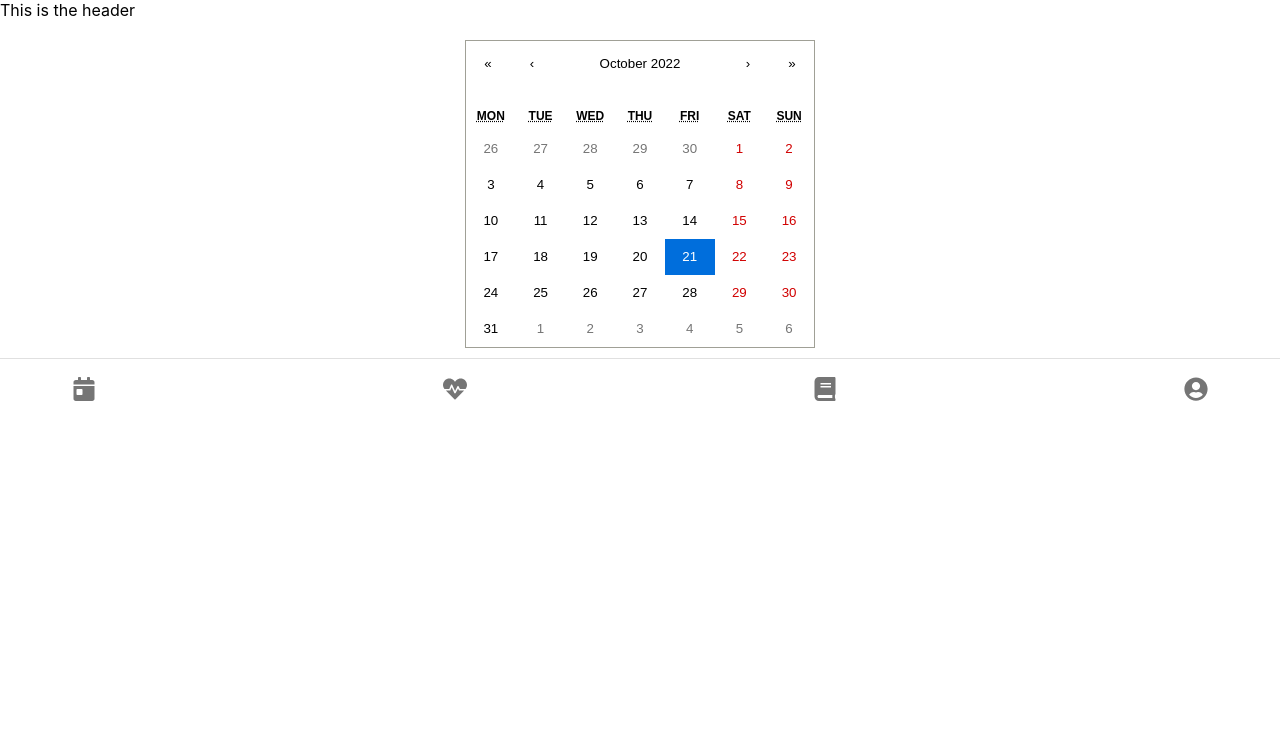
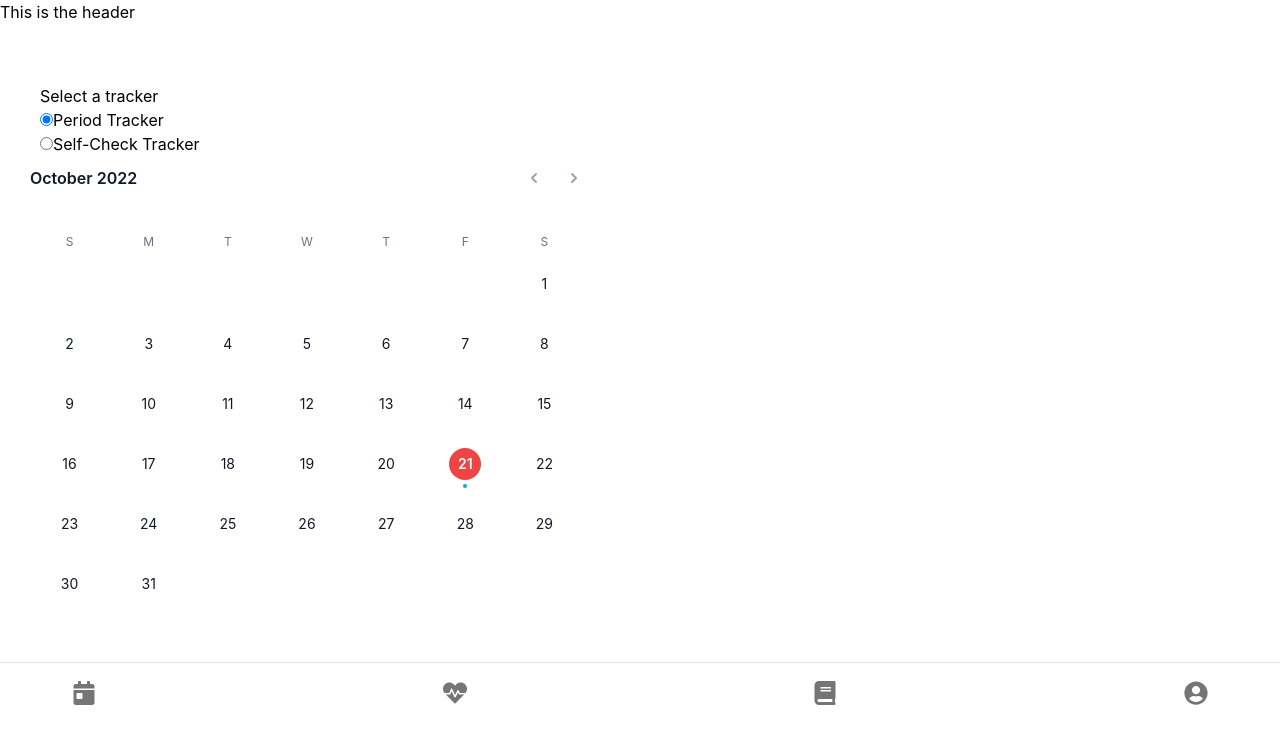
Before and after one commit to gracexkan/pink-hope-breastcheck-tool, a React (Create React App) app in the folder client/: page / in a window 1280 px wide. Shown: the top 744 px of the page. Built offline with nearby package versions, Linux system fonts and the light colour scheme; no server answers; the HTML template or start-up script is replaced by a standard one.

Commit message:
Calendar (#2)
* added basic calendar

* fixed formatting

* clicking on dates gives blue icon

* calendar is completely interactive

* fixed a routing issue

* added form

* finished calendar

```diff
--- /dev/null
+++ b/client/postcss.config.js
@@ -0,0 +1,6 @@
+module.exports = {
+  plugins: {
+    tailwindcss: {},
+    autoprefixer: {},
+  },
+}
--- /dev/null
+++ b/client/src/components/CalForm.jsx
@@ -0,0 +1,52 @@
+import React from "react"
+import CalTracker from './CalTracker';
+
+export default function Form() {
+  const [formData, setFormData] = React.useState(
+      {
+          logger: "period"
+      }
+  )
+  const handleChange = (event) => {
+    const {name, value, type, checked} = event.target
+    setFormData(prevFormData => {
+        return {
+            ...prevFormData,
+            [name]: type === "checkbox" ? checked : value
+        }
+    })
+  }
+
+  return (
+    <div style={{width: "100%", padding: "30px"}}>
+      <form style={{width: "100%", padding: "10px"}}>
+        <fieldset>
+          <legend>Select a tracker</legend>
+
+          <input
+              type="radio"
+              id="period"
+              name="logger"
+              value="period"
+              checked={formData.logger === "period"}
+              onChange={handleChange}
+          />
+          <label htmlFor="period">Period Tracker</label>
+          <br />
+
+          <input
+              type="radio"
+              id="self-check"
+              name="logger"
+              value="self-check"
+              checked={formData.logger === "self-check"}
+              onChange={handleChange}
+          />
+          <label htmlFor="self-check">Self-Check Tracker</label>
+          <br />
+        </fieldset>
+      </form>
+      <CalTracker isPeriodLogs={formData.logger === "period"}/>
+    </div>
+  )
+}
--- a/client/src/components/CalTracker.jsx
+++ b/client/src/components/CalTracker.jsx
@@ -1,15 +1,170 @@
-import React, { useState, useEffect } from 'react';
-import Calendar from 'react-calendar';
+import { ChevronLeftIcon, ChevronRightIcon } from '@heroicons/react/solid'
+import {
+  add,
+  eachDayOfInterval,
+  endOfMonth,
+  format,
+  getDay,
+  isEqual,
+  isSameDay,
+  isSameMonth,
+  isToday,
+  parse,
+  parseISO,
+  startOfToday,
+} from 'date-fns'
+import { useState, useEffect } from 'react'
 
-const CalTracker = () => {
-  const [value, onChange] = useState(new Date());
-  const [list, setList] = useState([]);
+function classNames(...classes) {
+  return classes.filter(Boolean).join(' ')
+}
+
+const CalTracker = ({isPeriodLogs}) => {
+  let today = startOfToday()
+  let [selectedDay, setSelectedDay] = useState(today)
+  let [currentMonth, setCurrentMonth] = useState(format(today, 'MMM-yyyy'))
+  let [periodLogs, setPeriodLogs] = useState([])
+  let [selfCheckLogs, setSelfCheckLogs] = useState([])
+  let firstDayCurrentMonth = parse(currentMonth, 'MMM-yyyy', new Date())
+
+  useEffect(() => {
+    if (isPeriodLogs) {
+      if (periodLogs.filter(e => e.toString() == selectedDay.toString()).length <= 0) {
+        setPeriodLogs(prev => [...prev, selectedDay]);
+      } else {
+        setPeriodLogs(prev => prev.filter(e => e.toString() != selectedDay.toString()));
+      }
+    } else {
+      if (selfCheckLogs.filter(e => e.toString() == selectedDay.toString()).length <= 0) {
+        setSelfCheckLogs(prev => [...prev, selectedDay]);
+      } else {
+        setSelfCheckLogs(prev => prev.filter(e => e.toString() != selectedDay.toString()));
+      }
+    }
+  }, [selectedDay])
+
+  let days = eachDayOfInterval({
+    start: firstDayCurrentMonth,
+    end: endOfMonth(firstDayCurrentMonth),
+  })
+
+  function previousMonth() {
+    let firstDayNextMonth = add(firstDayCurrentMonth, { months: -1 })
+    setCurrentMonth(format(firstDayNextMonth, 'MMM-yyyy'))
+  }
+
+  function nextMonth() {
+    let firstDayNextMonth = add(firstDayCurrentMonth, { months: 1 })
+    setCurrentMonth(format(firstDayNextMonth, 'MMM-yyyy'))
+  }
 
   return (
-    <div>
-      <Calendar onChange={onChange} value={value} />
+    <div className="w-full">
+      <div>
+        <div className="md:grid md:grid-cols-2 md:divide-x md:divide-gray-200">
+          <div className="md:pr-14">
+            <div className="flex items-center">
+              <h2 className="flex-auto font-semibold text-gray-900">
+                {format(firstDayCurrentMonth, 'MMMM yyyy')}
+              </h2>
+              <button
+                type="button"
+                onClick={previousMonth}
+                className="-my-1.5 flex flex-none items-center justify-center p-1.5 text-gray-400 hover:text-gray-500"
+              >
+                <span className="sr-only">Previous month</span>
+                <ChevronLeftIcon className="w-5 h-5" aria-hidden="true" />
+              </button>
+              <button
+                onClick={nextMonth}
+                type="button"
+                className="-my-1.5 -mr-1.5 ml-2 flex flex-none items-center justify-center p-1.5 text-gray-400 hover:text-gray-500"
+              >
+                <span className="sr-only">Next month</span>
+                <ChevronRightIcon className="w-5 h-5" aria-hidden="true" />
+              </button>
+            </div>
+            <div className="grid grid-cols-7 mt-10 text-xs leading-6 text-center text-gray-500">
+              <div>S</div>
+              <div>M</div>
+              <div>T</div>
+              <div>W</div>
+              <div>T</div>
+              <div>F</div>
+              <div>S</div>
+            </div>
+            <div className="grid grid-cols-7 mt-2 text-sm">
+              {days.map((day, dayIdx) => (
+                <div
+                  key={day.toString()}
+                  className={classNames(
+                    dayIdx === 0 && colStartClasses[getDay(day)],
+                    'py-1.5'
+                  )}
+                >
+                  <button
+                    type="button"
+                    onClick={() => setSelectedDay(day)}
+                    className={classNames(
+                      isEqual(day, selectedDay) && 'text-white',
+                      !isEqual(day, selectedDay) &&
+                        isToday(day) &&
+                        'text-red-500',
+                      !isEqual(day, selectedDay) &&
+                        !isToday(day) &&
+                        isSameMonth(day, firstDayCurrentMonth) &&
+                        'text-gray-900',
+                      !isEqual(day, selectedDay) &&
+                        !isToday(day) &&
+                        !isSameMonth(day, firstDayCurrentMonth) &&
+                        'text-gray-400',
+                      isEqual(day, selectedDay) && isToday(day) && 'bg-red-500',
+                      isEqual(day, selectedDay) &&
+                        !isToday(day) &&
+                        'bg-gray-900',
+                      !isEqual(day, selectedDay) && 'hover:bg-gray-200',
+                      (isEqual(day, selectedDay) || isToday(day)) &&
+                        'font-semibold',
+                      'mx-auto flex h-8 w-8 items-center justify-center rounded-full'
+                    )}
+                  >
+                    <time dateTime={format(day, 'yyyy-MM-dd')}>
+                      {format(day, 'd')}
+                    </time>
+                  </button>
+
+                  <div className="w-1 h-1 mx-auto mt-1">
+                    {periodLogs.some((meeting) =>
+                      isSameDay(meeting, day)
+                    ) && (
+                      <div className="w-1 h-1 rounded-full bg-sky-500"></div>
+                    )}
+                  </div>
+                  <div className="w-1 h-1 mx-auto mt-1">
+                    {selfCheckLogs.some((meeting) =>
+                      isSameDay(meeting, day)
+                    ) && (
+                      <div className="w-1 h-1 rounded-full bg-pink-500"></div>
+                    )}
+                  </div>
+                </div>
+              ))}
+            </div>
+          </div>
+        </div>
+      </div>
     </div>
-  );
+  )
 }
 
+let colStartClasses = [
+  '',
+  'col-start-2',
+  'col-start-3',
+  'col-start-4',
+  'col-start-5',
+  'col-start-6',
+  'col-start-7',
+]
+
 export default CalTracker;
--- a/client/src/index.css
+++ b/client/src/index.css
@@ -1,3 +1,7 @@
+@tailwind base;
+@tailwind components;
+@tailwind utilities;
+
 body {
   margin: 0;
   font-family: -apple-system, BlinkMacSystemFont, 'Segoe UI', 'Roboto', 'Oxygen',
--- a/client/src/layout/Footer.jsx
+++ b/client/src/layout/Footer.jsx
@@ -20,7 +20,7 @@ const Footer = () => {
 						width: '100%'
           }}
         >
-					<Link color="text.secondary" href="#" underline="none" variant="body2">
+					<Link color="text.secondary" href="/" underline="none" variant="body2">
 						<IconButton aria-label="Calendar">
 							<FaCalendarDay />
 						</IconButton>
--- a/client/src/pages/Calendar.jsx
+++ b/client/src/pages/Calendar.jsx
@@ -1,5 +1,5 @@
 import React from 'react';
-import CalTracker from '../components/CalTracker';
+import CalForm from '../components/CalForm';
 import 'react-calendar/dist/Calendar.css';
 
 const Calendar = () => {
@@ -15,7 +15,7 @@ const Calendar = () => {
         width: '100%'
       }}
     >
-      <CalTracker />
+      <CalForm />
     </div>
   );
 }
--- /dev/null
+++ b/client/tailwind.config.js
@@ -0,0 +1,10 @@
+/** @type {import('tailwindcss').Config} */
+module.exports = {
+  content: [
+    "./src/**/*.{js,jsx,ts,tsx}",
+  ],
+  theme: {
+    extend: {},
+  },
+  plugins: [],
+}
```
Also changed, not shown: client/package.json (+8 -0 lines), 1 other file (tests, documents, lock files or other folders).
